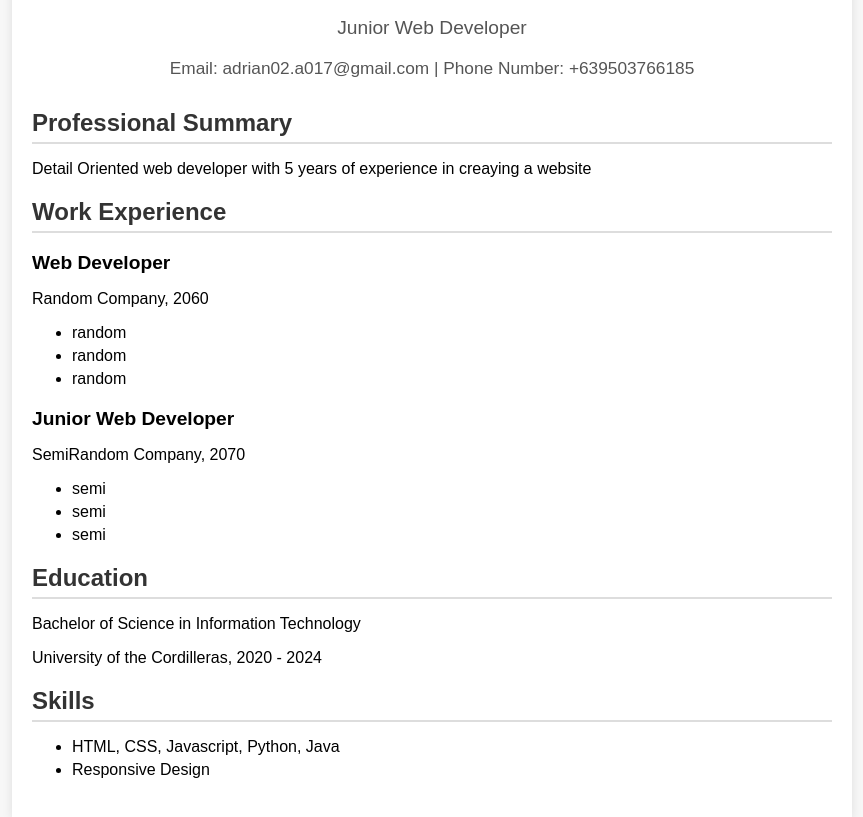
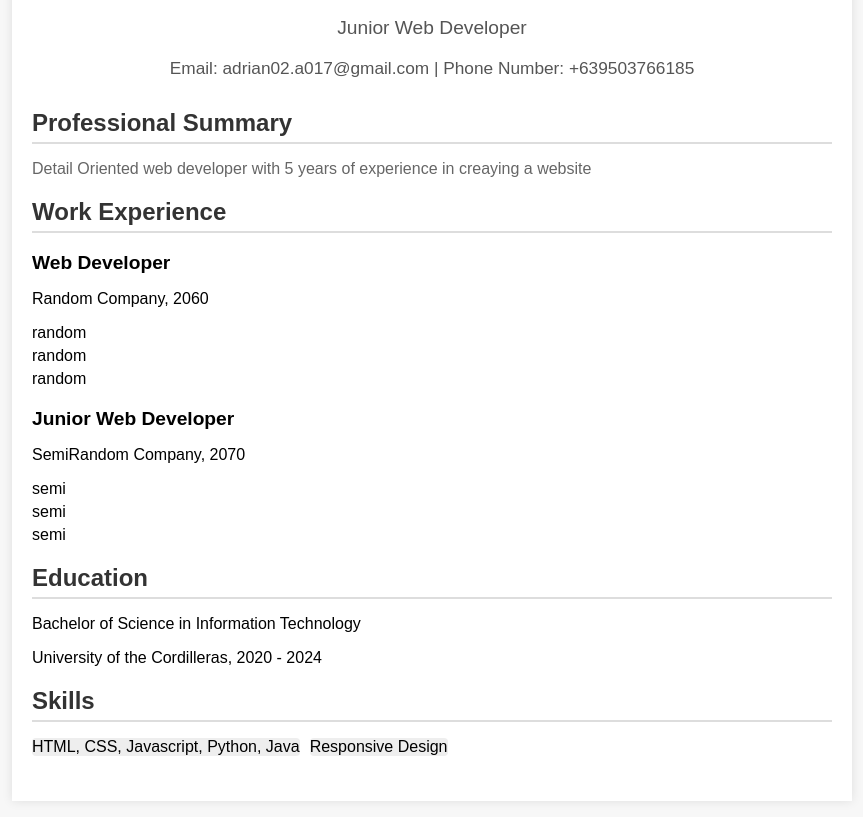
Before and after one commit to AdrianDanniel/226440739-Echon, a plain HTML site: page index.html in a window 1280 px wide. Shown: the part 101-918 px from the top of the page, without its empty margins (208-1071 px from the left). Drawn offline with Linux system fonts and the light colour scheme.

Commit message:
Edited css

```diff
--- a/styles.css
+++ b/styles.css
@@ -50,8 +50,29 @@ h2 {
     margin-bottom: 5px;
 }
 
+ul {
+    list-style-type: none;
+    padding: 0;
+}
+
 
 ul li {
     margin-bottom: 5px;
 }
-.summary
+.summary p, education p {
+    font-size: 1em;
+    color: #666;
+}
+
+.skills ul {
+    display: flex;
+    flex-wrap: wrap;
+}
+
+.skills ul li {
+    background-color: #eee;
+    margin-right: 10px;
+    padding: 5px 10 px;
+    border-radius: 4px;
+    margin-bottom: 5px;
+}
```
